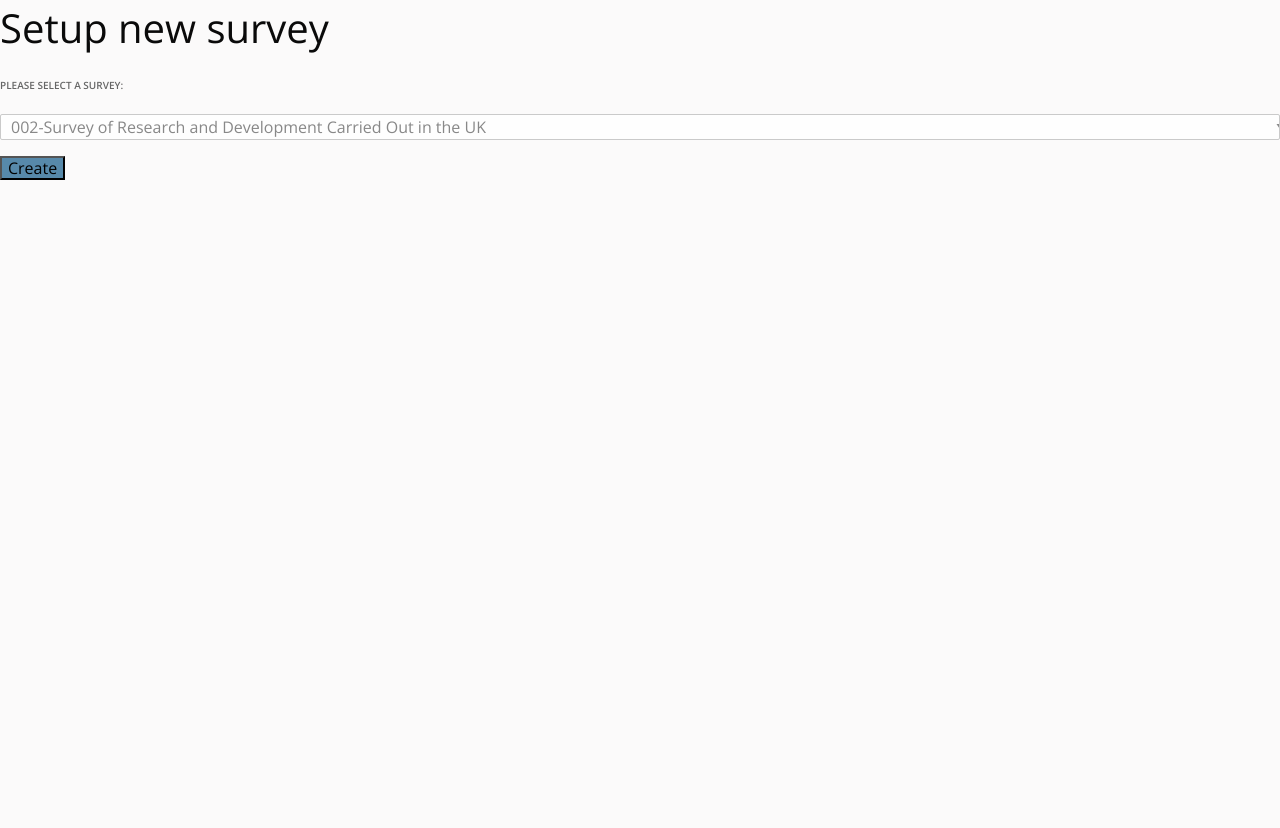
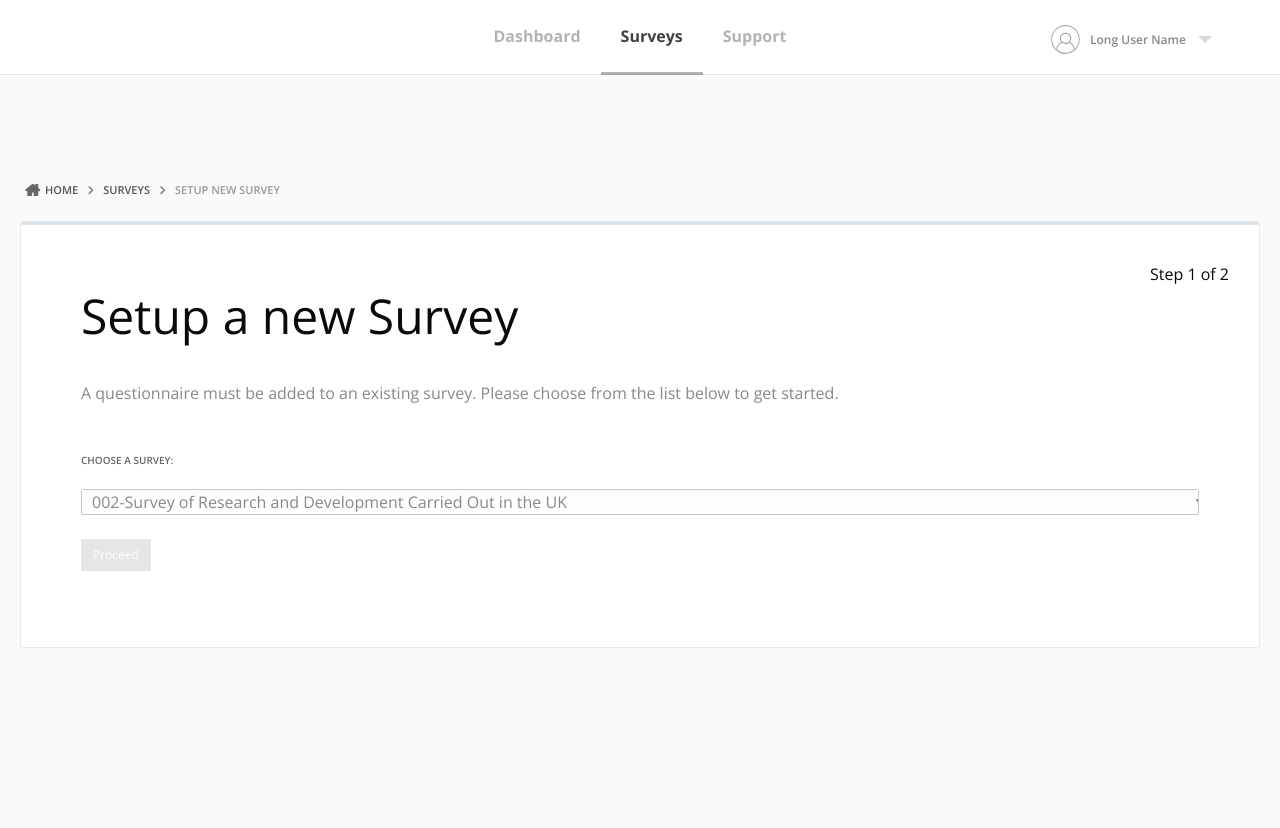
Before and after one commit to ONSdigital/alpha-eq-author, a Django app: a page that uses templates/survey/survey_form.html in a window 1280 px wide. Before the commit the page ends 180 px from the top, so only its background shows below. Run offline with Django 3.2, Linux system fonts and the light colour scheme; the visitor is signed in with stand-in values (Sample User, id 1); some libraries are stand-ins or nearby versions.

Commit message:
DIGEQ-2 Design merge for Set up Survey

```diff
--- a/survey/forms.py
+++ b/survey/forms.py
@@ -23,7 +23,7 @@ SURVEY_STORE = (
 
 class SurveyForm(ModelForm):
 
-    survey_list = ChoiceField(choices=[(k, k + "-" + v) for k,v in SURVEY_STORE], label="Please select a survey")
+    survey_list = ChoiceField(choices=[(k, k + "-" + v) for k,v in SURVEY_STORE], label="Choose a Survey")
 
     class Meta:
         model = Survey
--- a/templates/survey/survey_form.html
+++ b/templates/survey/survey_form.html
@@ -1,12 +1,32 @@
 {% extends "base.html" %}
+{% block title %}Setup a new Survey{% endblock %}
 {% block base_body %}
-     <section class="row fullvh">
-        <div>
-            <h2>Setup new survey</h2>
-            <form action="" method="post">{% csrf_token %}
-            {{ form.as_p }}
-            <input type="submit" value="Create" />
-            </form>
-        </div>
-    </section>
+  {{ block.super }}
+{% include "includes/navigation.html" %}
+{% load staticfiles %}
+<div class="wrapper">
+  <section class="row application clearfix">
+    <div class="large-12">
+      <ul class="breadcrumb">
+        <li><a href="" title="">Home</a></li>
+        <li><a href="" title="">Surveys</a></li>
+        <li>Setup new Survey</li>
+      </ul>
+      <main>
+      <h1>Setup a new Survey</h1>
+      <aside class="step">Step 1 of 2</aside>
+      <p>A questionnaire must be added to an existing survey. Please choose from the list below to get started.</p>
+          <fieldset>
+               <form action="" method="post" id="submitsurvey">{% csrf_token %}
+                      {{ form.as_p }}
+
+                <div class="right user-prompt">
+                    <input type="submit" class="button small radius" id="dosetup" value="Proceed" disabled="true">
+                </div>
+               </form>
+        </fieldset>
+      </main>
+    </div>
+  </section>
+</div>
 {% endblock base_body%}
```
